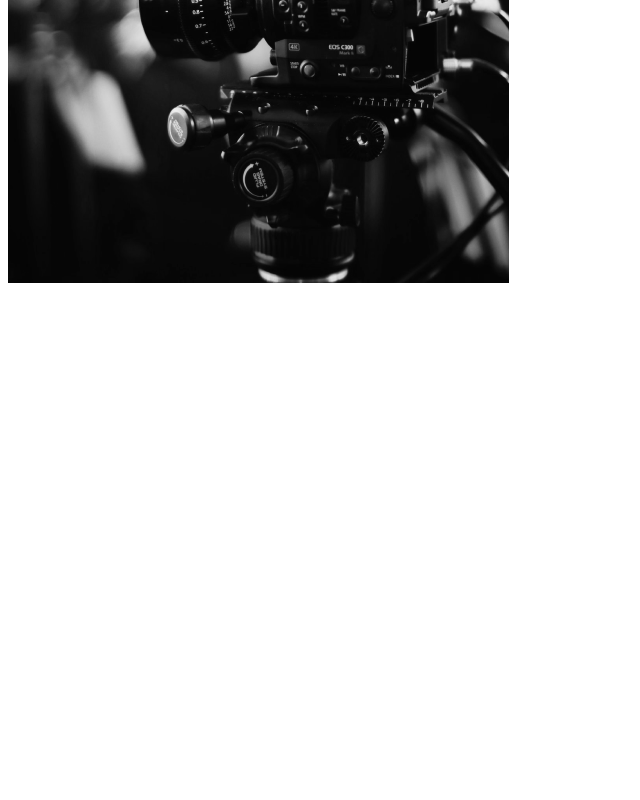
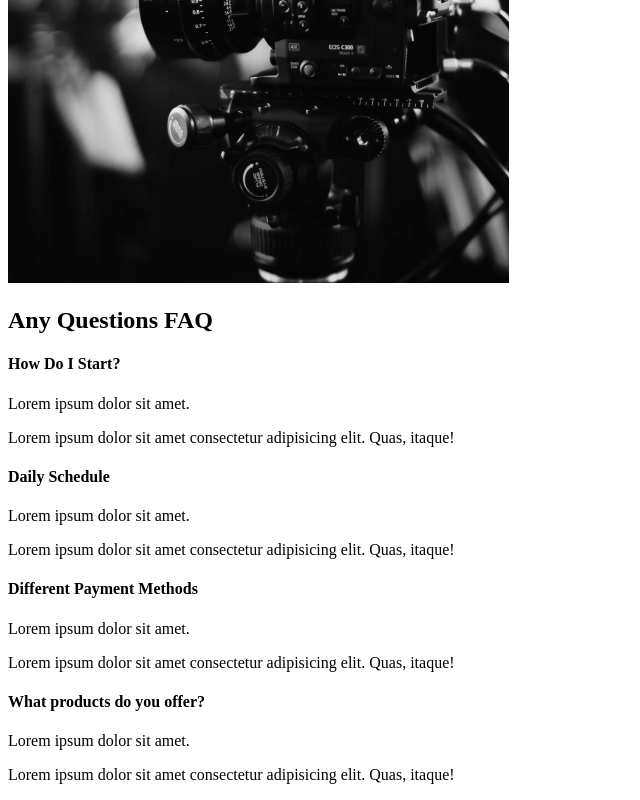
Before and after one commit to dinosantic/react_portofolio_website, a React (Create React App) app in the folder portofolio/: page / in a window 1280 px wide. Shown: the part 2099-2899 px from the top of the page, without its empty margins (0-640 px from the left). Before the commit the page ends 2394 px from the top, so only its background shows below. Built offline with nearby package versions, Linux system fonts and the light colour scheme.

Commit message:
Faq section

```diff
--- /dev/null
+++ b/portofolio/src/components/FaqSection.js
@@ -0,0 +1,53 @@
+import React from "react";
+
+const FaqSection = () => {
+  return (
+    <div className="faq">
+      <h2>
+        Any Questions <span>FAQ</span>{" "}
+      </h2>
+      <div className="question">
+        <h4>How Do I Start?</h4>
+        <div className="answer">
+          <p>Lorem ipsum dolor sit amet.</p>
+          <p>
+            Lorem ipsum dolor sit amet consectetur adipisicing elit. Quas,
+            itaque!
+          </p>
+        </div>
+      </div>
+      <div className="question">
+        <h4>Daily Schedule</h4>
+        <div className="answer">
+          <p>Lorem ipsum dolor sit amet.</p>
+          <p>
+            Lorem ipsum dolor sit amet consectetur adipisicing elit. Quas,
+            itaque!
+          </p>
+        </div>
+      </div>
+      <div className="question">
+        <h4>Different Payment Methods</h4>
+        <div className="answer">
+          <p>Lorem ipsum dolor sit amet.</p>
+          <p>
+            Lorem ipsum dolor sit amet consectetur adipisicing elit. Quas,
+            itaque!
+          </p>
+        </div>
+      </div>
+      <div className="question">
+        <h4>What products do you offer?</h4>
+        <div className="answer">
+          <p>Lorem ipsum dolor sit amet.</p>
+          <p>
+            Lorem ipsum dolor sit amet consectetur adipisicing elit. Quas,
+            itaque!
+          </p>
+        </div>
+      </div>
+    </div>
+  );
+};
+
+export default FaqSection;
--- a/portofolio/src/pages/AboutUs.js
+++ b/portofolio/src/pages/AboutUs.js
@@ -1,11 +1,14 @@
 import React from "react";
 import AboutSection from "../components/AboutSection";
 import ServicesSection from "../components/ServicesSection";
+import FaqSection from "../components/FaqSection";
+
 const AboutUs = () => {
   return (
     <div>
       <AboutSection />
       <ServicesSection />
+      <FaqSection />
     </div>
   );
 };
```
